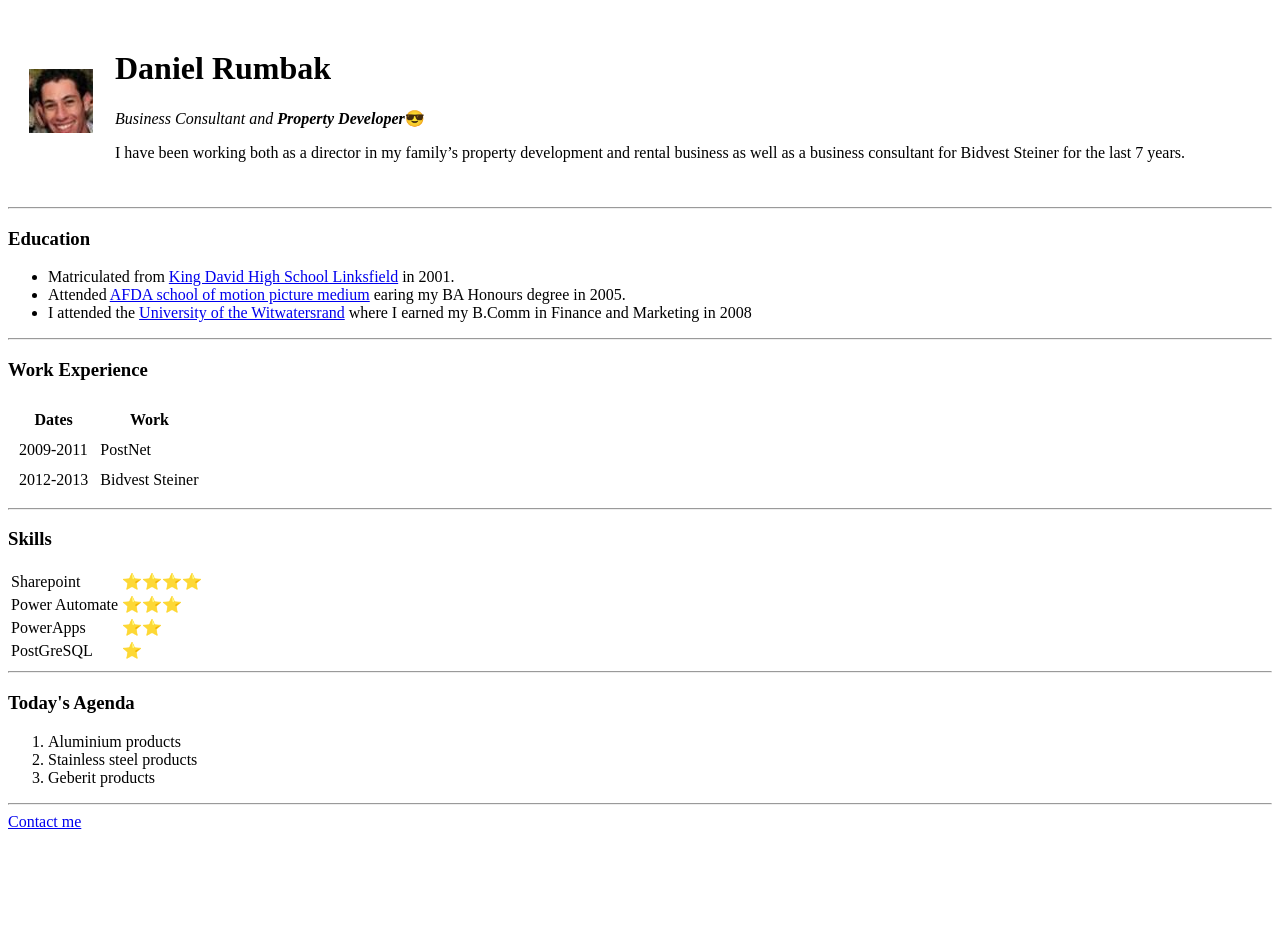
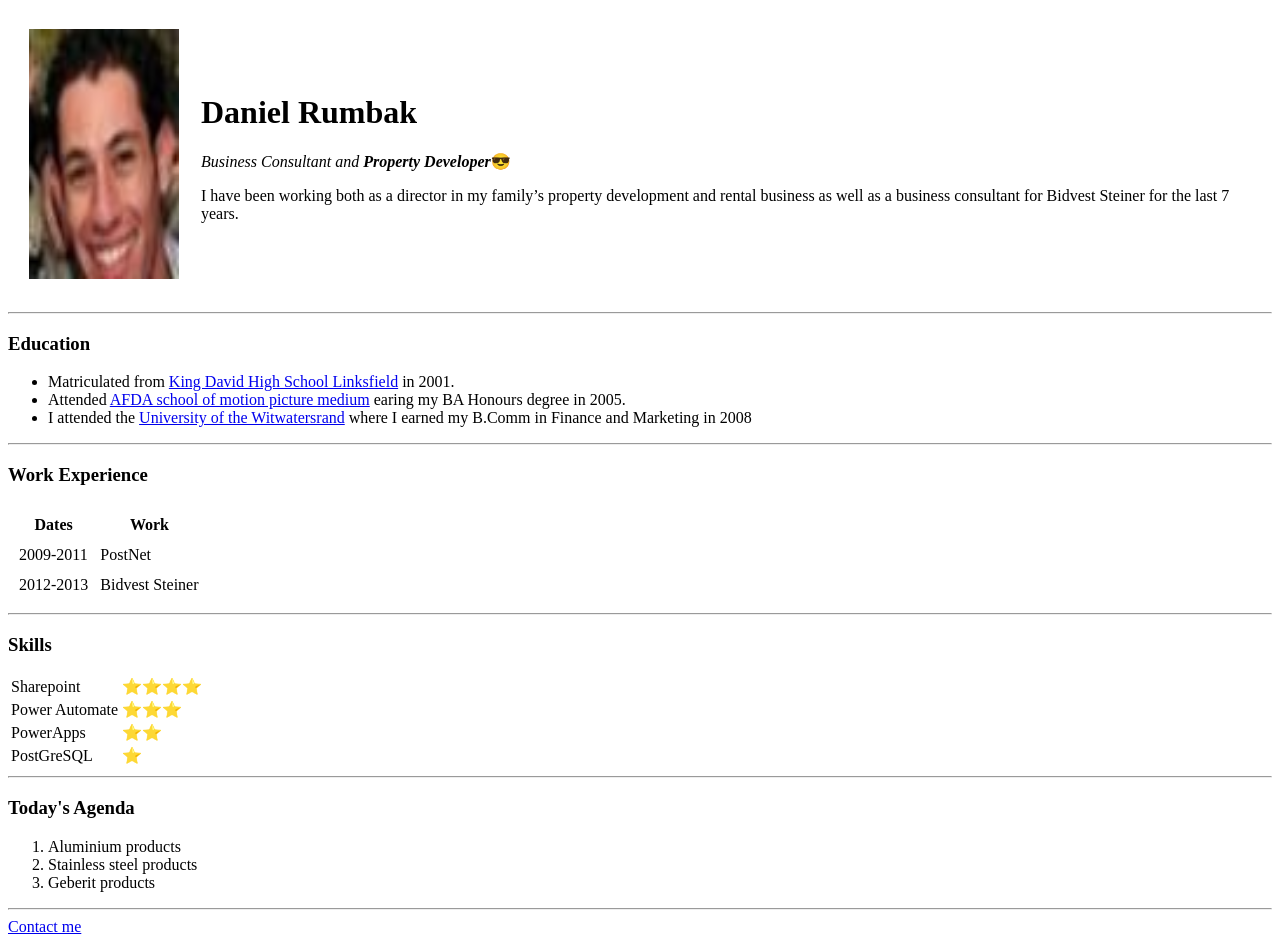
Before and after one commit to DRumbak/DanielCV, a plain HTML site: page index.html in a window 1280 px wide. Before the commit the page ends 839 px from the top, so only its background shows below. Drawn offline with Linux system fonts and the light colour scheme.

Commit message:
Add files via upload

```diff
--- a/index.html
+++ b/index.html
@@ -9,7 +9,7 @@
     <body>
       <table cellspacing="20">
         <tr>
-          <td><img src="https://github.com/DRumbak/DanielCV/blob/master/Images/Daniel.jpg" alt="Daniel Rumbak's profile picture"></td>
+          <td><img src="https://github.com/DRumbak/DanielCV/blob/master/Images/Daniel.jpg" div="" height="250px" width="150px" alt="Daniel Rumbak's profile picture"></td>
           <td>
             <h1>Daniel Rumbak</h1>
             <p><em>Business Consultant and <strong>Property Developer</strong></em>😎</p>
```
